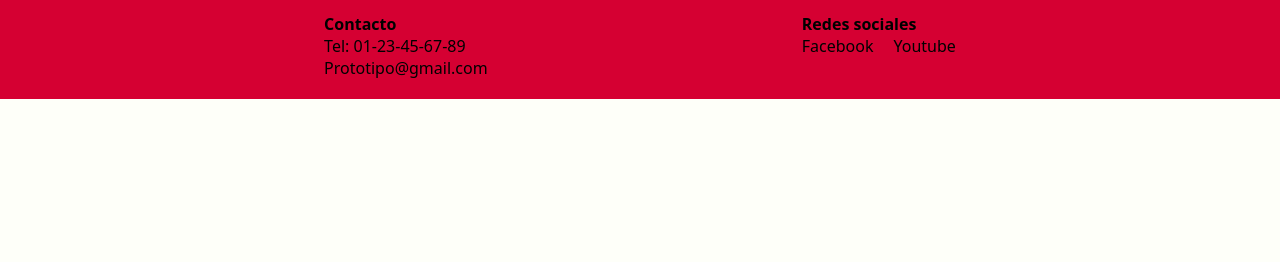
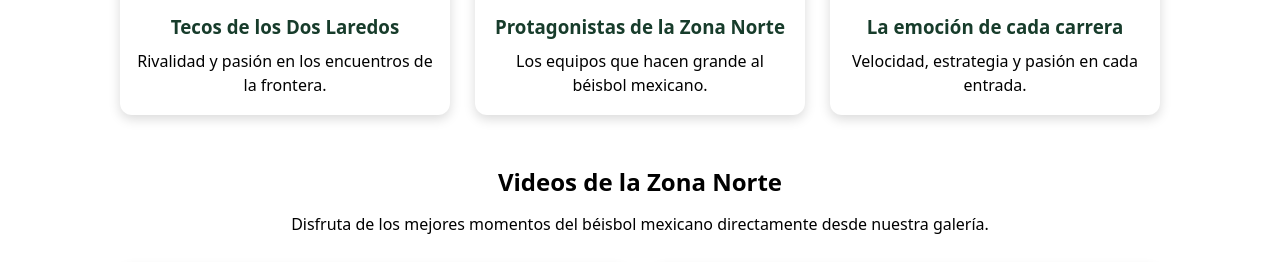
Before and after one commit to pp4132/PI_Proyecto, a PHP site: page /src/Galeria.php in a window 1280 px wide. Shown: the part 937-1199 px from the top of the page. Before the commit the page ends 1036 px from the top, so only its background shows below. Run offline with PHP 8.4, Linux system fonts and the light colour scheme.

Commit message:
Galería.php tiene multimedia de links externos

```diff
--- a/src/Galeria.php
+++ b/src/Galeria.php
@@ -1,96 +1,146 @@
+
 <!DOCTYPE html>
 <html lang="es">
 
 <head>
+    <meta charset="UTF-8">
+    <meta name="viewport" content="width=device-width, initial-scale=1.0">
 
-    <meta charset="UTF-8">
+    <title>Galería | Béisbol Mexicano Zona Norte</title>
 
-    <meta name="viewport"
-          content="width=device-width, initial-scale=1.0">
-
-    <title>Galería</title>
-
-    <link rel="stylesheet"
-          href="css/StyleGeneral.css">
-
-    <link rel="stylesheet"
-          href="css/Style_galeria.css">
-
+    <link rel="stylesheet" href="css/StyleGeneral.css">
+    <link rel="stylesheet" href="css/Style_galeria.css">
 </head>
 
 <body>
-    <!--Encabezado-->
+
+    <!-- Encabezado -->
     <?php include('Header.php')?>
 
+    <main class="galeria">
 
-    <main class="galeria">
         <?php include('SideBar&Buttons.php')?>
 
-        <h1>Galería</h1>
+        <h1>Galería del Béisbol Mexicano</h1>
 
         <p>
-            Imágenes y videos relacionados con el béisbol.
+            Revive los mejores momentos de la Liga Mexicana de Béisbol
+            en su Zona Norte: jugadas, estadios, equipos y aficionados.
         </p>
 
-
+        <!-- Galería de fotografías -->
         <section class="galeria_contenedor">
 
             <article class="elemento_galeria">
-
                 <img
-                    src="img/beisbol1.jpg"
-                    alt="Partido de béisbol"
-                >
-
+                    src="https://img.mlbstatic.com/milb-images/image/upload/t_16x9/t_w2208/milb/lwhz7kxgyz7u4daw8gid"
+                    alt="Jugadores de Sultanes de Monterrey celebrando una victoria">
+                <h3>Sultanes de Monterrey</h3>
+                <p>La emoción de los encuentros de la novena regiomontana.</p>
             </article>
 
+            <article class="elemento_galeria">
+                <img
+                    src="https://cdn2.telediario.mx/uploads/media/2025/05/28/mil-aficionados-pitcher-ganador-jorge.jpg"
+                    alt="Acción de un partido entre Acereros y Sultanes">
+                <h3>Duelo de grandes equipos</h3>
+                <p>La intensidad de los enfrentamientos de la Zona Norte.</p>
+            </article>
 
             <article class="elemento_galeria">
-
                 <img
-                    src="img/beisbol2.jpg"
-                    alt="Estadio de béisbol"
-                >
-
+                    src="https://cdn2.telediario.mx/uploads/media/2025/04/25/nolan-kidman-pitcher-ganador-salvamento.jpg"
+                    alt="Jugadores de Sultanes celebrando en el terreno">
+                <h3>Celebración en el diamante</h3>
+                <p>El esfuerzo y el trabajo en equipo después de cada jugada.</p>
             </article>
 
+            <article class="elemento_galeria">
+                <img
+                    src="https://cdn.milenio.com/uploads/media/2023/08/24/tecolotes-vencen-sultanes-monterrey-toma_64_0_1074_678.jpg"
+                    alt="Jugadores de Tecos y Sultanes durante la competencia">
+                <h3>Tecos de los Dos Laredos</h3>
+                <p>Rivalidad y pasión en los encuentros de la frontera.</p>
+            </article>
 
             <article class="elemento_galeria">
-
                 <img
-                    src="img/beisbol3.jpg"
-                    alt="Jugador de béisbol"
-                >
-
+                    src="https://vanguardia.com.mx/binrepository/1200x675/1c0/1200d630/down-right/11604/TIGQ/zona-norte_1-12818464_20250818191315.png"
+                    alt="Jugadores destacados de la Zona Norte">
+                <h3>Protagonistas de la Zona Norte</h3>
+                <p>Los equipos que hacen grande al béisbol mexicano.</p>
             </article>
 
-
-            <article class="elemento_galeria video">
-
-                <video controls>
-
-                    <source
-                        src="videos/video1.mp4"
-                        type="video/mp4"
-                    >
-
-                    Tu navegador no soporta videos.
-
-                </video>
-
+            <article class="elemento_galeria">
+                <img
+                    src="https://iphonegr.elnorte.com/libre/online07/imagetransformer2/ImageTransformer.aspx?imagencompleta=1&img=https%3A%2F%2Fimg.gruporeforma.com%2Fimagenes%2F960x640%2F6%2F778%2F5777910.jpg"
+                    alt="Jugador de Sultanes corriendo hacia primera base">
+                <h3>La emoción de cada carrera</h3>
+                <p>Velocidad, estrategia y pasión en cada entrada.</p>
             </article>
-
 
         </section>
 
+        <!-- Sección de videos -->
+        <section class="seccion_videos">
+
+            <h2>Videos de la Zona Norte</h2>
+
+            <p>
+                Disfruta de los mejores momentos del béisbol
+                mexicano directamente desde nuestra galería.
+            </p>
+
+            <div class="galeria_contenedor">
+
+                <article class="elemento_galeria video">
+
+                    <iframe
+                        src="https://www.youtube.com/embed/cr9HYWo_SQk"
+                        title="Sultanes vs Tecos - Highlights 2025"
+                        allowfullscreen
+                        loading="lazy">
+                    </iframe>
+
+                    <h3>Sultanes vs Tecos</h3>
+
+                    <p>
+                        Resumen del encuentro entre Monterrey
+                        y los Tecos de los Dos Laredos.
+                    </p>
+
+                </article>
+
+                <article class="elemento_galeria video">
+
+                    <iframe
+                        src="https://www.youtube.com/embed/w6VmGVuI9Lo"
+                        title="Sultanes vs Tecos - Highlights 2026"
+                        allowfullscreen
+                        loading="lazy">
+                    </iframe>
+
+                    <h3>Duelo de la Zona Norte</h3>
+
+                    <p>
+                        Mejores momentos del encuentro entre
+                        Sultanes y Tecos en 2026.
+                    </p>
+
+                </article>
+
+            </div>
+
+        </section>
+
+
+
     </main>
 
-
+    <!-- Pie de página -->
     <?php include('Footer.php')?>
-
 
     <script src="js/Usuario_pestaña.js"></script>
 
 </body>
-
 </html>
--- a/src/css/Style_galeria.css
+++ b/src/css/Style_galeria.css
@@ -84,6 +84,102 @@
 }
 
 
+/* GALERÍA DE BÉISBOL */
+
+.galeria {
+    padding: 30px;
+}
+
+.galeria h1,
+.seccion_videos h2 {
+    text-align: center;
+    margin-bottom: 15px;
+}
+
+.galeria > p,
+.seccion_videos > p {
+    text-align: center;
+    margin-bottom: 30px;
+}
+
+.galeria_contenedor {
+    display: grid;
+    grid-template-columns: repeat(auto-fit, minmax(260px, 1fr));
+    gap: 25px;
+    margin: 30px 0;
+}
+
+.elemento_galeria {
+    background: #fff;
+    border-radius: 12px;
+    overflow: hidden;
+    box-shadow: 0 4px 12px rgba(0,0,0,0.15);
+    transition: transform 0.3s ease;
+}
+
+.elemento_galeria:hover {
+    transform: translateY(-6px);
+}
+
+.elemento_galeria img {
+    width: 100%;
+    height: 220px;
+    object-fit: cover;
+    display: block;
+}
+
+.elemento_galeria h3 {
+    padding: 15px 15px 5px;
+    color: #173c2b;
+}
+
+.elemento_galeria p {
+    padding: 5px 15px 18px;
+    line-height: 1.5;
+}
+
+.elemento_galeria iframe,
+.elemento_galeria video {
+    width: 100%;
+    aspect-ratio: 16 / 9;
+    border: none;
+    display: block;
+}
+
+.seccion_videos {
+    margin-top: 50px;
+}
+
+.enlace_videos {
+    text-align: center;
+    margin: 35px 0;
+}
+
+.enlace_videos a {
+    display: inline-block;
+    padding: 12px 25px;
+    background: #173c2b;
+    color: white;
+    text-decoration: none;
+    border-radius: 8px;
+    transition: background 0.3s;
+}
+
+.enlace_videos a:hover {
+    background: #276b49;
+}
+
+@media (max-width: 600px) {
+    .galeria {
+        padding: 15px;
+    }
+
+    .galeria_contenedor {
+        grid-template-columns: 1fr;
+    }
+}
+
+
 /* RESPONSIVE */
 
 @media(max-width: 850px) {
```
